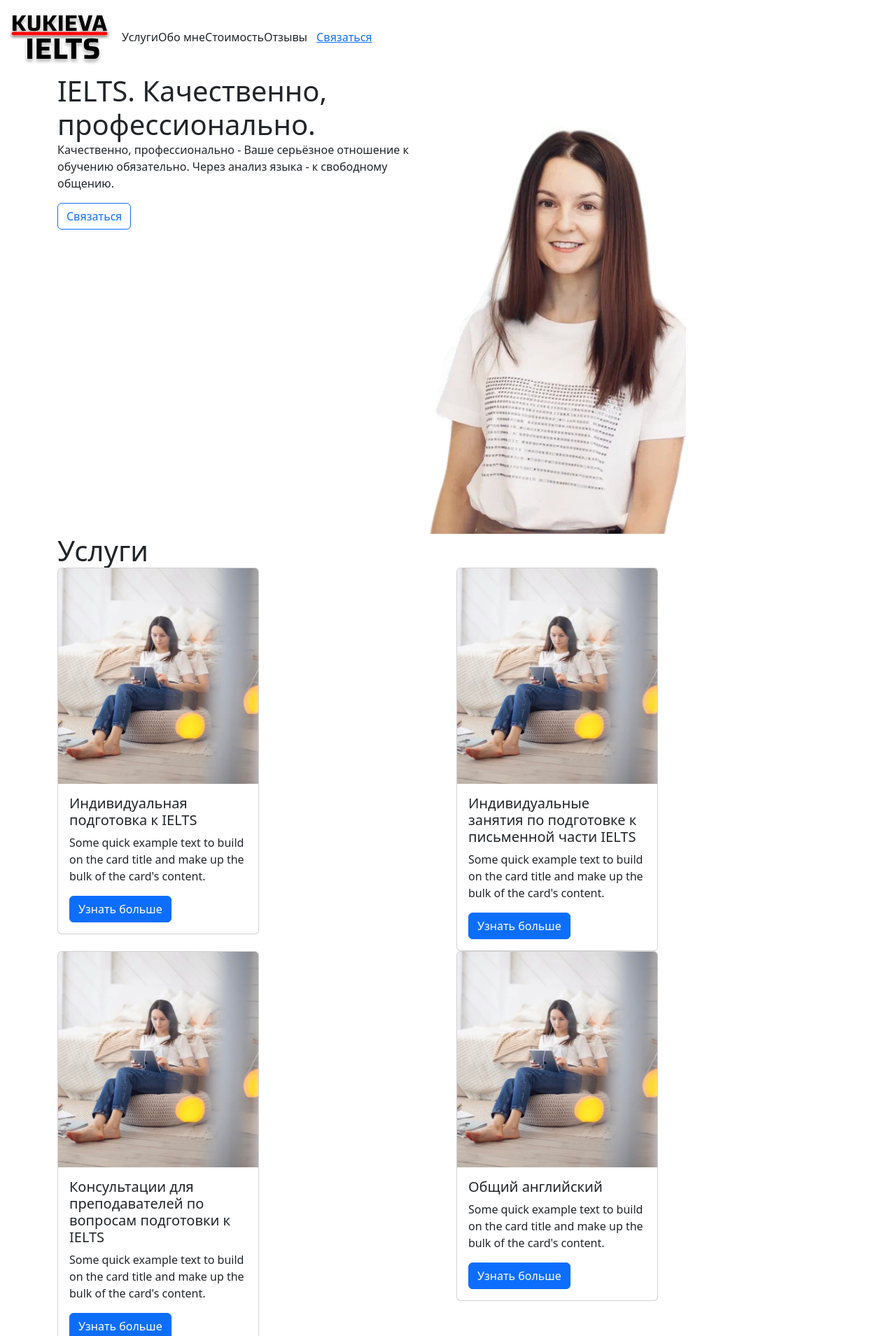
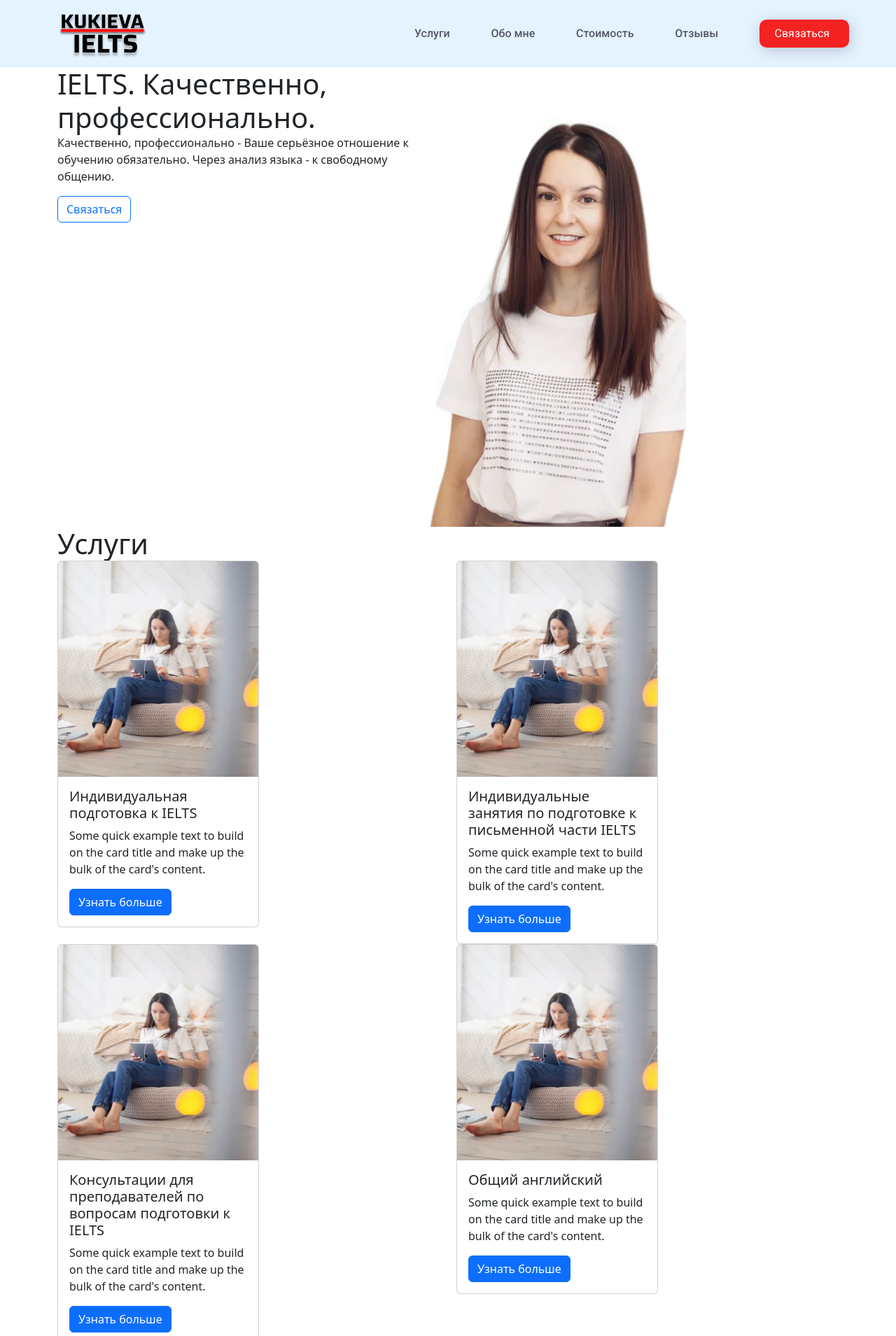
Before and after one commit to Dari-Dari/59_ielts_kukieva, a PHP site: page / in a window 1280 px wide; the page is wider, and only the part inside the window is pictured. Shown: the top 1909 px of that part at 70% size. Run offline with PHP 8.4, Linux system fonts and the light colour scheme.

Commit message:
отредактировала index.php

```diff
--- a/index.php
+++ b/index.php
@@ -7,6 +7,11 @@
   <meta name="viewport" content="width=device-width, initial-scale=1.0">
   <link href="https://cdn.jsdelivr.net/npm/bootstrap@5.3.0-alpha3/dist/css/bootstrap.min.css" rel="stylesheet"
     integrity="sha384-KK94CHFLLe+nY2dmCWGMq91rCGa5gtU4mk92HdvYe+M/SXH301p5ILy+dN9+nJOZ" crossorigin="anonymous">
+    <link rel="stylesheet" href="/styles/style.css">
+    <link rel="preconnect" href="https://fonts.googleapis.com">
+    <link rel="preconnect" href="https://fonts.gstatic.com" crossorigin>
+    <link href="https://fonts.googleapis.com/css2?family=Roboto:wght@100;300;400;500;700;900&display=swap"
+        rel="stylesheet">
 
   <title>IELTS KUKIEVA</title>
 </head>
```
